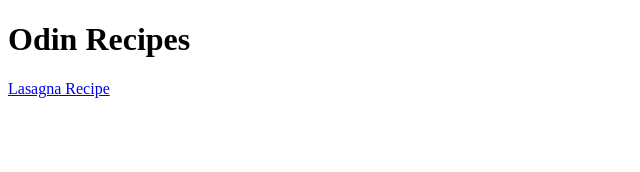
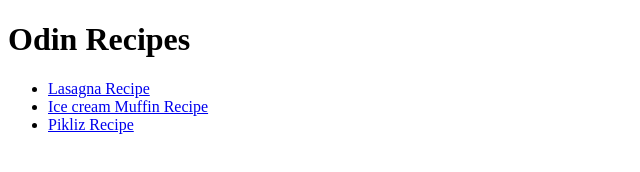
Before and after one commit to Poudlardo/odin-recipes, a plain HTML site: page index.html in a window 1280 px wide. Shown: the whole page, without its empty margins (0-640 px from the left). Drawn offline with Linux system fonts and the light colour scheme.

```diff
--- a/index.html
+++ b/index.html
@@ -6,6 +6,10 @@
     </head>
     <body>
 <h1>Odin Recipes</h1>
-<a href="recipes/lasagna.html">Lasagna Recipe</a>
-    </body>
+<ul>
+<li><a href="recipes/lasagna.html">Lasagna Recipe</a></li>
+<li><a href="recipes/ice-cream-muffin.html">Ice cream Muffin Recipe</a></li>
+<li><a href="recipes/pikliz.html">Pikliz Recipe</a></li>
+    </ul>
+</body>
 </html>
```
